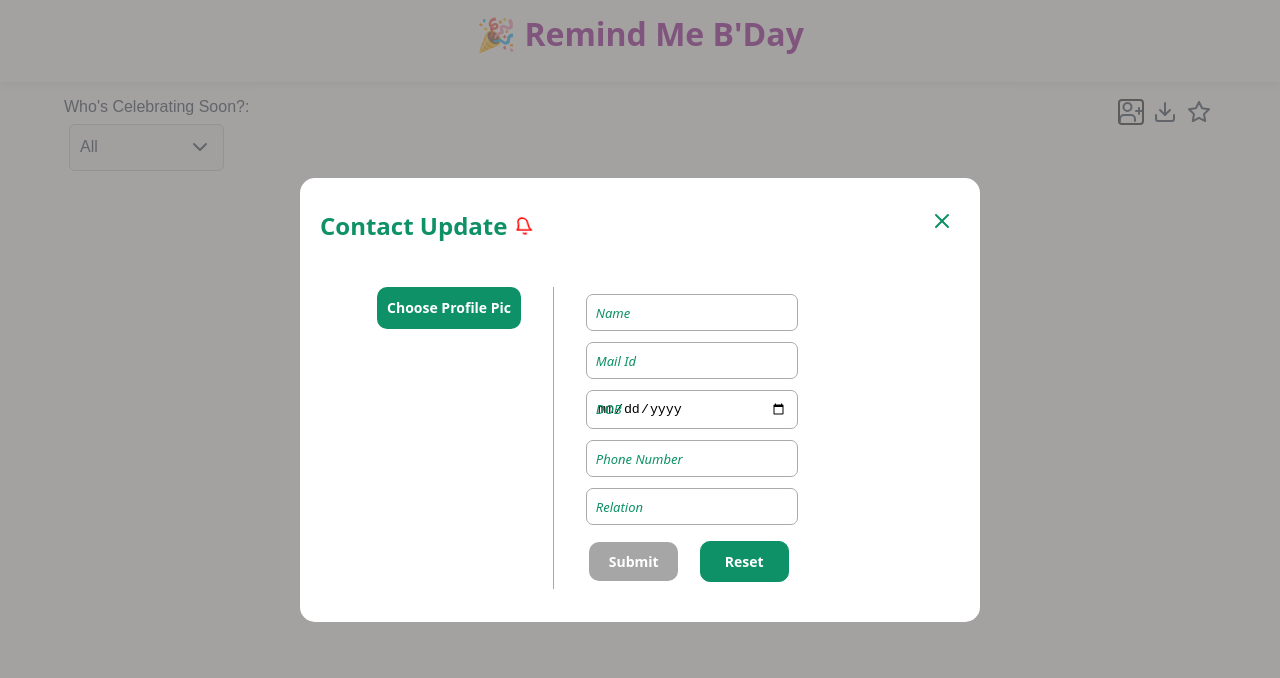
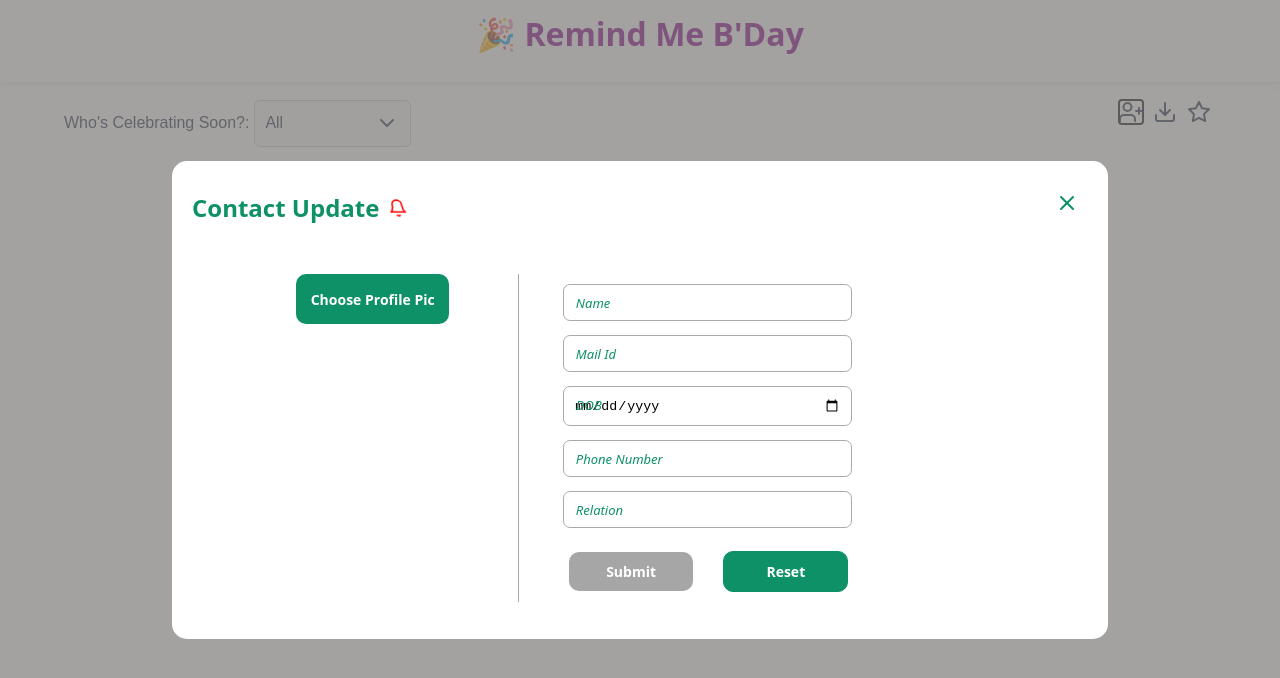
Before and after one commit to PratheekshaPoonja1809/Birth-Day-Reminder, a React (Vite) app: page / in a window 1280 px wide. Both pictures are taken after a click on the icon 1131 px from the left and 111 px from the top of the page. Shown: the top 678 px of the page. Built offline with nearby package versions, Linux system fonts and the light colour scheme.

Commit message:
Improvise

```diff
--- a/src/App.css
+++ b/src/App.css
@@ -39,7 +39,7 @@
 .dropdown {
   display: inline-block;
   position: relative;
-  width: 350px;
+  width: 355px;
   font-family: sans-serif;
   font-size: 1em;
 }
@@ -59,7 +59,7 @@
   position: absolute;
   top: 70%;
   width: 44%;
-  right: 1%;
+  right: 2%;
   border: 1px solid #ccc;
   border-radius: 6px;
   background: white;
@@ -98,9 +98,9 @@
 
 .birthday-list-cntr {
   display: grid;
-  place-items: center;
+  align-items: center;
   text-align: center;
-  grid-template-columns: repeat(auto-fit, minmax(300px, 1fr));
+  grid-template-columns: repeat(auto-fit, minmax(275px, 1fr));
   margin: 2% 0;
   gap: 10px;
 }
@@ -121,7 +121,7 @@
   border-radius: 10px;
   transition: transform 0.7s, box-shadow 0.7s;
   width: 70%;
-  min-height: 250px;
+  min-height: 90%;
   max-width: 200px;
   place-items: center;
 }
@@ -158,7 +158,7 @@
 }
 
 .portal-overlay {
-  min-width: 50%;
+  min-width: 55%;
   color: rgb(14 145 102);
   padding: 10px 20px;
   border-radius: 15px;
@@ -386,3 +386,27 @@
   top: 10px;
   transform: scale(1);
 }
+
+@media (max-width: 1100px) {
+  .portal-overlay {
+    min-width: 87%;
+  }
+  .birthday-list-cntr {
+    grid-template-columns: repeat(auto-fit, minmax(295px, 1fr));
+  }
+}
+
+@media (min-width:1101px) and (max-width: 1275px) {
+  .portal-overlay {
+    min-width: 70%;
+  }
+  .birthday-list-cntr {
+    grid-template-columns: repeat(auto-fit, minmax(295px, 1fr));
+  }
+}
+
+@media (min-width:1276px) and (max-width: 1500px) {
+  .portal-overlay {
+    min-width: 70%;
+  }
+}
--- a/src/BirthdayListComp.jsx
+++ b/src/BirthdayListComp.jsx
@@ -12,7 +12,12 @@ import { Dropdown } from "./utils/Dropdown";
 import { Download, Frown, Mail, Phone, Star, UserPlus } from "react-feather";
 import Tippy from "@tippyjs/react";
 import dayjs from "dayjs";
-import { FilterDateFormatter, getDOB, sendMail } from "./helper";
+import {
+  computeDaysPending,
+  FilterDateFormatter,
+  getDOB,
+  sendMail,
+} from "./helper";
 import { Modal } from "./utils/Modal";
 import { InputForm } from "./InputForm";
 import ProfilePicDefault from "./assets/picture.png";
@@ -47,19 +52,6 @@ export const BirthdayListComp = () => {
       dispatch({ type: REDUCER_DATA.DATA_SOURCE, payload: DATA });
   };
 
-  const computeDaysPending = (date, onlyDays) => {
-    const daysLeft = getDOB(date);
-    if (onlyDays) {
-      return daysLeft;
-    }
-    if (daysLeft > 0) {
-      return `⏳ ${daysLeft} day(s) to go`;
-    } else if (daysLeft === 0) {
-      return MESSAGES.CELEBRATE;
-    }
-    return `${Math.abs(daysLeft)} day(s) late to the party!`;
-  };
-
   const showCompleteDetail = (details) => {
     state.showContent.includes(details.id)
       ? dispatch({ type: REDUCER_DATA.SHOW_CONTENT, payload: [] })
@@ -77,6 +69,7 @@ export const BirthdayListComp = () => {
     const today = dayjs();
     let formatter;
     let compareDate = today;
+    const completeList = [...session, ...state.dataSource];
 
     switch (state.selected) {
       case DROPDOWN_OPTIONS[1]:
@@ -103,9 +96,6 @@ export const BirthdayListComp = () => {
         break;
     }
 
-    dispatch({ type: REDUCER_DATA.SHOW_CONTENT, payload: [] });
-    const completeList = [...session, ...state.dataSource];
-
     if (state.selected === DROPDOWN_OPTIONS[0]) {
       dispatch({
         type: REDUCER_DATA.LIST,
@@ -117,6 +107,8 @@ export const BirthdayListComp = () => {
       );
       dispatch({ type: REDUCER_DATA.LIST, payload: filtered });
     }
+
+    dispatch({ type: REDUCER_DATA.SHOW_CONTENT, payload: [] });
   }, [state.selected, state.dataSource, session]);
 
   useEffect(() => {
@@ -157,6 +149,7 @@ export const BirthdayListComp = () => {
           onClose={() => setFeedbackRequested(!isFeedbackRequested)}
           headerName={MESSAGES.FEEDBACK}
           width="35%"
+          minWidth="35%"
         >
           <FeedbackComponent />
         </Modal>
--- a/src/helper.js
+++ b/src/helper.js
@@ -21,6 +21,19 @@ export const genrateUniqueID = () => {
   return uniqueId;
 };
 
+export const computeDaysPending = (date, onlyDays) => {
+  const daysLeft = getDOB(date);
+  if (onlyDays) {
+    return daysLeft;
+  }
+  if (daysLeft > 0) {
+    return `⏳ ${daysLeft} day(s) to go`;
+  } else if (daysLeft === 0) {
+    return MESSAGES.CELEBRATE;
+  }
+  return `${Math.abs(daysLeft)} day(s) late to the party!`;
+};
+
 export const sendMail = (detail) => {
   const daysLeft = getDOB(detail.dob);
   const message =
@@ -38,5 +51,7 @@ export const sendMail = (detail) => {
     Cheers!
   `);
 
-  window.location.href = `mailto:${detail?.email??''}?subject=${subject}&body=${body}`;
+  window.location.href = `mailto:${
+    detail?.email ?? ""
+  }?subject=${subject}&body=${body}`;
 };
--- a/src/utils/Constants.js
+++ b/src/utils/Constants.js
@@ -331,7 +331,7 @@ export const RELATION_TYPE = [
 ];
 
 export const MESSAGES = {
-  NO_BDAY_TONIGHT: "No candles to blow out tonight",
+  NO_BDAY_TONIGHT: "No candles to blow out ",
   BDAY_WISH: "Send birthday vibes",
   BELATED_WISH: "Send belated birthday wishes",
   FEEDBACK: "Share Your Thoughts",
--- a/src/utils/Modal.jsx
+++ b/src/utils/Modal.jsx
@@ -3,11 +3,22 @@ import { createPortal } from "react-dom";
 import { Bell, X } from "react-feather";
 import { MESSAGES } from "./Constants";
 
-export const Modal = ({ headerName, onClose, children, alert, width }) => {
+export const Modal = ({
+  headerName,
+  onClose,
+  children,
+  alert,
+  width,
+  minWidth,
+}) => {
   const [showAlertMsg, setAlertMsg] = useState(false);
+
   return createPortal(
     <div className="transparent-overlay">
-      <div className="portal-overlay" style={{ width: width }}>
+      <div
+        className="portal-overlay"
+        style={{ width: width, minWidth: minWidth }}
+      >
         <h2 className="modal-header">
           {headerName}{" "}
           {alert && (
@@ -16,7 +27,9 @@ export const Modal = ({ headerName, onClose, children, alert, width }) => {
               onClick={() => setAlertMsg(!showAlertMsg)}
             />
           )}
-          {showAlertMsg && <span className="session-msg">{MESSAGES.WARN_MSG}</span>}
+          {showAlertMsg && (
+            <span className="session-msg">{MESSAGES.WARN_MSG}</span>
+          )}
           <span>
             <X onClick={() => onClose(false)} className="close-modal" />
           </span>
```
